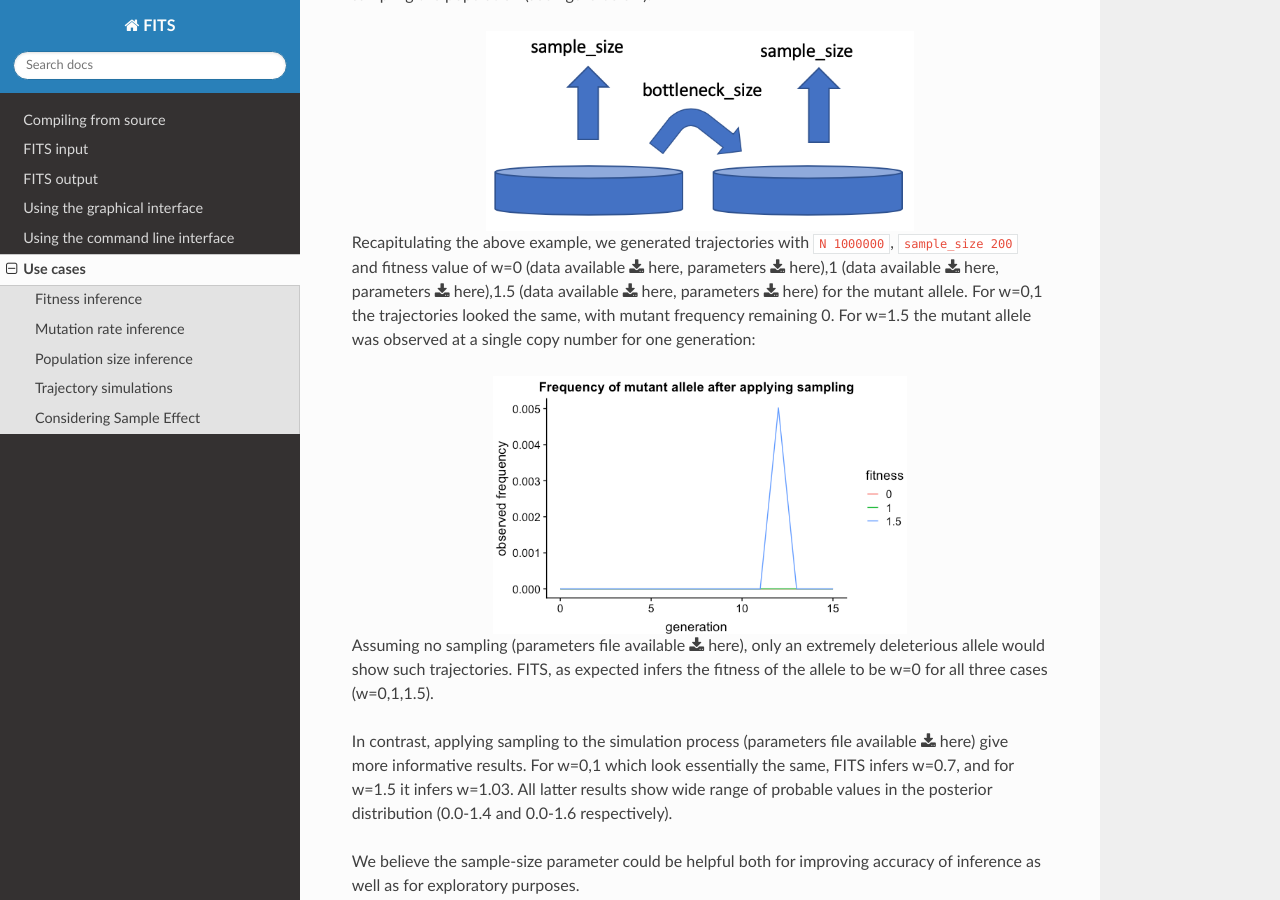
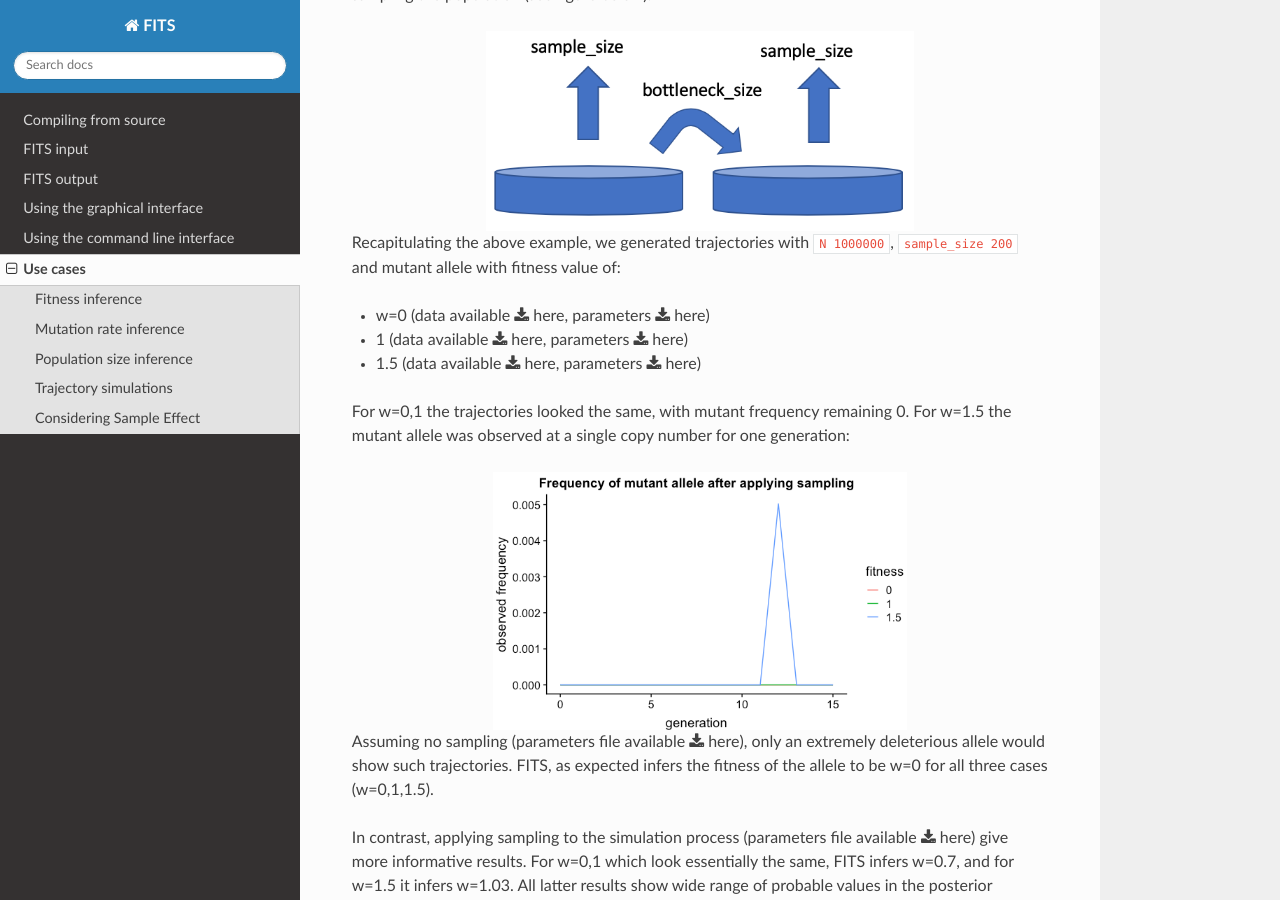
Before and after one commit to Stern-Lab/FITS, a Sphinx documentation site: the page built from docs/source/use_cases.rst, in a window 1280 px wide and 900 px high, scrolled down 5118 px. Built offline with Sphinx 7.4.7 and the Read the Docs theme 2.0.0, drawn with Linux system fonts in a browser that asks for light colours; formulas are drawn with MathJax 3.

Commit message:
Update use_cases.rst

```diff
--- a/docs/source/use_cases.rst
+++ b/docs/source/use_cases.rst
@@ -130,7 +130,12 @@ Considering Sample Effect
     :alt: Bottleneck vs. sample size
     :figclass: align-center
 
-| Recapitulating the above example, we generated trajectories with ``N 1000000``, ``sample_size 200`` and fitness value of w=0 (data available :download:`here <examples/sample_effect/sim_data_w0.txt>`, parameters :download:`here <examples/sample_effect/params_simulate_w0.txt>`),1 (data available :download:`here <examples/sample_effect/sim_data_w1.txt>`, parameters :download:`here <examples/sample_effect/params_simulate_w1.txt>`),1.5 (data available :download:`here <examples/sample_effect/sim_data_w1.5.txt>`, parameters :download:`here <examples/sample_effect/params_simulate_w1.5.txt>`) for the mutant allele. For w=0,1 the trajectories looked the same, with mutant frequency remaining 0. For w=1.5 the mutant allele was observed at a single copy number for one generation:
+| Recapitulating the above example, we generated trajectories with ``N 1000000``, ``sample_size 200`` and mutant allele with fitness value of:
++ w=0 (data available :download:`here <examples/sample_effect/sim_data_w0.txt>`, parameters :download:`here <examples/sample_effect/params_simulate_w0.txt>`)
++ 1 (data available :download:`here <examples/sample_effect/sim_data_w1.txt>`, parameters :download:`here <examples/sample_effect/params_simulate_w1.txt>`)
++ 1.5 (data available :download:`here <examples/sample_effect/sim_data_w1.5.txt>`, parameters :download:`here <examples/sample_effect/params_simulate_w1.5.txt>`)
+
+For w=0,1 the trajectories looked the same, with mutant frequency remaining 0. For w=1.5 the mutant allele was observed at a single copy number for one generation:
 
 .. figure:: screens/simulated_sampled_trajectories.png
     :scale: 70%
```
